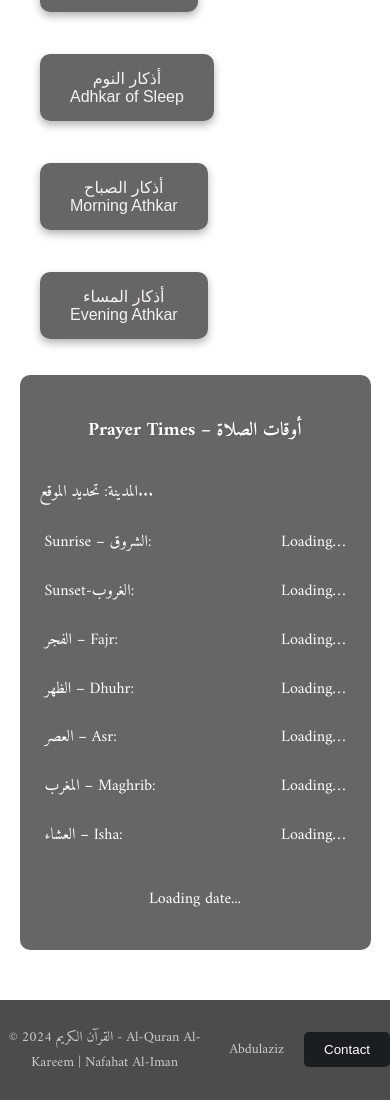
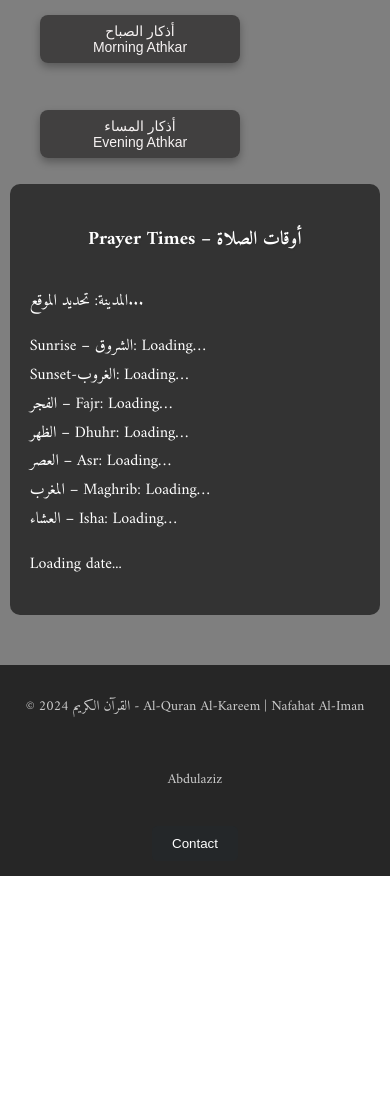
Before and after one commit to Aziz151415/Quran-And-Athkar, a plain HTML site: page index.html in a window 390 px wide. Shown: the part 566-1666 px from the top of the page. After the commit the page ends 1442 px from the top, so only its background shows below. Drawn offline with Linux system fonts and the light colour scheme.

Commit message:
Update project styles.css with improved mobile responsiveness

```diff
--- a/project styles.css
+++ b/project styles.css
@@ -7,46 +7,58 @@ body {
     color: #fff;
     margin: 0;
     padding: 0;
+    background-attachment: fixed;
+    /* Keeps the background fixed */
+    position: relative;
+    /* Ensure the overlay is correctly positioned */
 }
 
-h1 {
-    text-align: center;
-    font-size: 2.5em;
-    /* Adjust size as needed */
-    margin: 20px 0;
-    /* Adjust margin to control spacing */
-    color: #fff;
-    /* Ensure the color contrasts well with the background */
-    text-shadow: 2px 2px 4px rgba(0, 0, 0, 0.7);
-    /* Add shadow for better readability */
+/* Adding an overlay to improve text readability */
+body::before {
+    content: '';
+    position: absolute;
+    top: 0;
+    left: 0;
+    width: 100%;
+    height: 100%;
+    background: rgba(0, 0, 0, 0.5);
+    /* Adjust the opacity as needed */
+    z-index: -1;
+    /* Place behind content */
 }
 
-
-/* Site Header Styling */
+/* Header and Title */
 .site-header {
     text-align: center;
-    padding: 50px 0;
-    background: rgba(0, 0, 0, 0.5);
+    padding: 20px 0;
+    /* Reduced padding for smaller screens */
+    background: rgba(0, 0, 0, 0.6);
+    /* Slightly lighter overlay */
+    position: relative;
+    z-index: 1;
+    /* Ensure it's above the overlay */
 }
 
 .site-title {
-    font-size: 3em;
+    font-size: 2em;
+    /* Adjusted size for mobile */
     margin: 0;
 }
 
 .site-subtitle {
-    font-size: 1.5em;
-    margin: 0;
+    font-size: 1.2em;
+    /* Adjusted size for mobile */
     color: #ddd;
 }
 
-
-
 /* Main Navigation */
-.main-nav {
-    margin: 20px 0;
+nav a {
+    text-decoration: none;
 }
 
+.main-nav {
+    margin: 10px 0;
+}
 
 .buttons {
     display: flex;
@@ -55,6 +67,11 @@ h1 {
     gap: 15px;
     padding: 0;
     list-style: none;
+    flex-direction: column;
+    /* Stacked buttons on smaller screens */
+    position: relative;
+    z-index: 1;
+    /* Ensure it's above the overlay */
 }
 
 .buttons li {
@@ -64,14 +81,21 @@ h1 {
 .buttons button {
     background-color: rgba(39, 37, 37, 0.7);
     color: #f6f2f2;
-    padding: 15px 30px;
+    padding: 12px 24px;
+    /* Adjusted for better touch targets */
     border: none;
-    font-size: 16px;
-    border-radius: 10px;
+    font-size: 14px;
+    /* Adjusted font size */
+    border-radius: 8px;
+    /* Slightly rounded corners */
     cursor: pointer;
     transition: background-color 0.3s ease, transform 0.3s ease;
     box-shadow: 0 4px 8px rgba(0, 0, 0, 0.3);
     max-width: 200px;
+    width: 100%;
+    /* Ensure buttons take full width on mobile */
+    text-align: center;
+    /* Center text inside buttons */
 }
 
 .buttons button:hover {
@@ -84,8 +108,9 @@ h1 {
     background-color: rgba(0, 0, 0, 0.6);
     padding: 20px;
     border-radius: 10px;
-    max-width: 500px;
-    margin: 40px auto;
+    max-width: 95%;
+    /* Ensures it fits within the viewport */
+    margin: 20px auto;
     text-align: left;
     line-height: 1.8;
     /* Increased line-height for better readability */
@@ -93,28 +118,15 @@ h1 {
     flex-direction: column;
     justify-content: center;
     box-sizing: border-box;
+    position: relative;
+    z-index: 1;
+    /* Ensure it's above the overlay */
 }
 
 .prayer-times h3 {
     text-align: center;
     margin-bottom: 15px;
     text-shadow: 1px 1px 2px rgba(0, 0, 0, 0.1);
-    /* Added text shadow for better visibility */
-}
-
-.prayer-time-item {
-    display: flex;
-    justify-content: space-between;
-    margin-bottom: 10px;
-}
-
-.prayer-time-item span {
-    padding: 5px;
-}
-
-#current-date {
-    text-align: center;
-    margin-top: 20px;
 }
 
 /* Supplication Box Styling */
@@ -122,18 +134,22 @@ h1 {
     background-color: rgba(255, 255, 255, 0.8);
     color: #000;
     margin: 20px auto;
-    padding: 20px;
+    padding: 15px;
+    /* Adjusted padding for mobile */
     border-radius: 15px;
-    width: 80%;
+    width: 95%;
+    /* Adjust width for mobile */
     text-align: center;
     box-shadow: 0px 4px 8px rgba(0, 0, 0, 0.2);
+    position: relative;
+    z-index: 1;
+    /* Ensure it's above the overlay */
 }
 
 .supplication-box h2 {
     margin-bottom: 15px;
     color: #333;
     text-shadow: 1px 1px 2px rgba(0, 0, 0, 0.1);
-    /* Added text shadow for better visibility */
 }
 
 .supplication-box p {
@@ -141,9 +157,7 @@ h1 {
     line-height: 1.8em;
     /* Increased line-height for better readability */
     text-align: justify;
-    /* Justified text alignment for a clean look */
     margin-bottom: 15px;
-    /* Added space below paragraphs */
 }
 
 .supplication-box button {
@@ -160,21 +174,28 @@ h1 {
 .supplication-box button:hover {
     background-color: #333;
     transform: scale(1.05);
-    /* Slightly increases size on hover for a visual effect */
 }
 
 /* Footer Styling */
 .site-footer {
     text-align: center;
-    padding: 20px 0;
+    padding: 15px 0;
+    /* Reduced padding for mobile */
     background: rgba(0, 0, 0, 0.7);
     color: #ccc;
     margin-top: 50px;
+    font-size: 14px;
+    /* Smaller font size for mobile */
+    position: relative;
+    z-index: 1;
+    /* Ensure it's above the overlay */
 }
 
 /* Centering the Footer Buttons */
 footer {
     display: flex;
+    flex-direction: column;
+    /* Stack footer elements on mobile */
     justify-content: center;
     align-items: center;
     gap: 20px;
@@ -197,58 +218,37 @@ footer button {
 footer button:hover {
     background-color: #161718;
     transform: translateY(-3px);
-    /* Button raises slightly on hover */
-}
-
-
-
-
-.site-footer p {
-    margin: 5px 0;
-    font-size: 14px;
-}
-
-.site-footer button {
-    background-color: #1a1e20;
-    color: white;
-    padding: 10px 20px;
-    border: none;
-    border-radius: 5px;
-    cursor: pointer;
-    transition: background-color 0.3s ease, transform 0.3s ease;
-}
-
-.site-footer button:hover {
-    background-color: #191a1b;
-    transform: translateY(-3px);
-    /* Button raises slightly on hover */
 }
 
 /* Responsive Design */
 @media (max-width: 768px) {
     .site-header {
-        padding: 30px 0;
+        padding: 15px 0;
+        /* Reduced padding */
     }
 
     .site-title {
-        font-size: 2.5em;
+        font-size: 1.8em;
+        /* Further reduced size */
     }
 
     .site-subtitle {
-        font-size: 1.2em;
+        font-size: 1em;
+        /* Further reduced size */
     }
 
-    .buttons {
-        flex-direction: column;
-        gap: 10px;
+    .buttons button {
+        padding: 8px 16px;
+        /* Further reduced padding */
+        font-size: 14px;
+        /* Consistent font size */
     }
 
-    .prayer-times {
-        margin: 20px auto;
-        width: 90%;
-    }
-
+    .prayer-times,
     .supplication-box {
-        width: 90%;
+        width: 95%;
+        /* Ensure boxes fit well */
+        margin: 10px auto;
+        /* Reduced margins */
     }
 }
```
